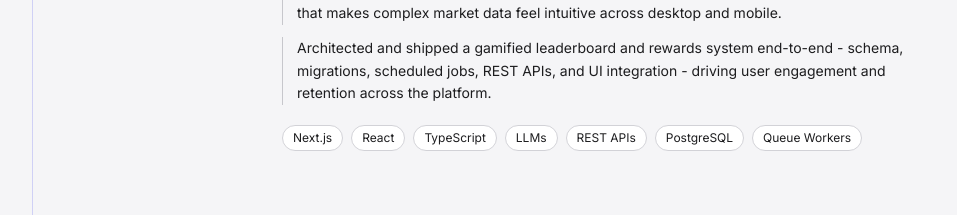
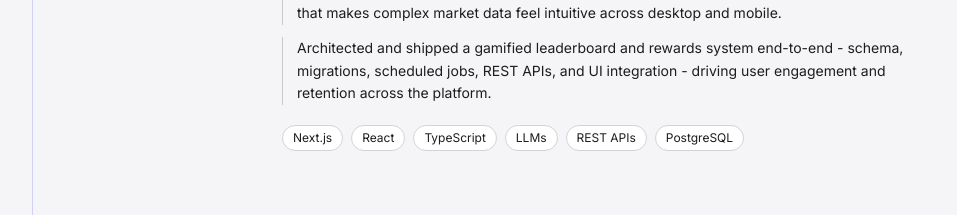
Before and after one commit to naikaj18/portfolio, a React (Vite) app: page / in a window 1280 px wide. Shown: the part 2040-2255 px from the top of the page, without its empty margins (160-1117 px from the left). Built offline with nearby package versions, Linux system fonts and the light colour scheme.

Commit message:
fix: drop vague 'Queue Workers' pill from Interstate tech stack

```diff
--- a/api/chat.js
+++ b/api/chat.js
@@ -46,7 +46,7 @@ EXPERIENCE:
    - Developed and launched an LLM insights pipeline delivering real-time, cost-controlled market signals to traders using queue-based workers and multi-layer caching
    - Led a full redesign of the Predictions product on Next.js and React - trading-grade interface with interactive charts, responsive layouts, and an embedded AI insights experience
    - Architected and shipped a gamified leaderboard and rewards system end-to-end (schema, migrations, scheduled jobs, REST APIs, UI integration)
-   - Tech: Next.js, React, TypeScript, LLMs, REST APIs, PostgreSQL, Queue Workers
+   - Tech: Next.js, React, TypeScript, LLMs, REST APIs, PostgreSQL
 
 2. AI / Cloud Engineer at Auto Club Enterprises (AAA) - Jun 2025 to Mar 2026 (Contractor)
    - Architected production AI chatbots for insurance and ERS on AWS Bedrock with Strands-based agentic frameworks and RAG pipelines
--- a/src/constants/index.js
+++ b/src/constants/index.js
@@ -17,7 +17,7 @@ export const EXPERIENCES = [
       "Led a full redesign of the Predictions product on Next.js and React, delivering a trading-grade interface with interactive charts, responsive layouts, and an embedded AI insights experience that makes complex market data feel intuitive across desktop and mobile.",
       "Architected and shipped a gamified leaderboard and rewards system end-to-end - schema, migrations, scheduled jobs, REST APIs, and UI integration - driving user engagement and retention across the platform.",
     ],
-    technologies: ["Next.js", "React", "TypeScript", "LLMs", "REST APIs", "PostgreSQL", "Queue Workers"],
+    technologies: ["Next.js", "React", "TypeScript", "LLMs", "REST APIs", "PostgreSQL"],
   },
   {
     year: "Jun 2025 – Mar 2026",
```
